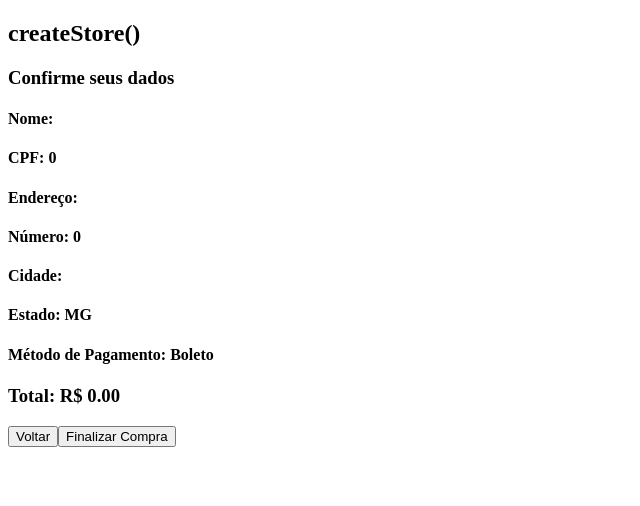
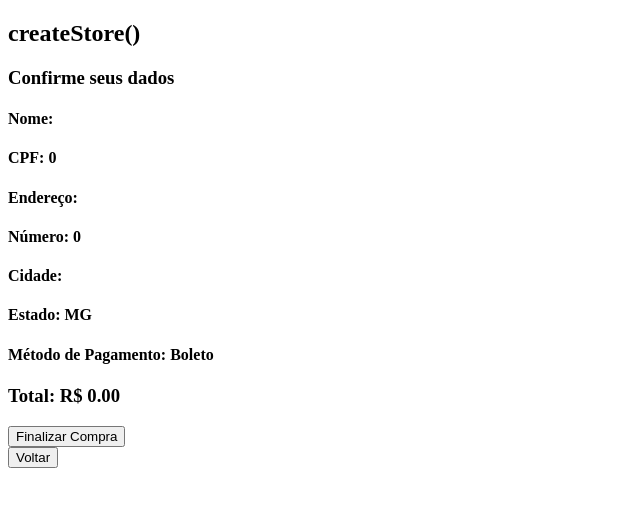
Before and after one commit to ninamarq/create-store, a React (Create React App) app: page /finish-shop/payment in a window 1280 px wide. Both pictures are taken after a click on the button "Confirmar Compra". Shown: the top 506 px of the page, without its empty margins (0-640 px from the left). Built offline with nearby package versions, Linux system fonts and the light colour scheme.

Commit message:
Adiciona SWAL alert para finalizaçao da compra

```diff
--- a/package.json
+++ b/package.json
@@ -11,6 +11,7 @@
     "react-dom": "^17.0.2",
     "react-router-dom": "^6.2.1",
     "react-scripts": "^2.1.3",
+    "sweetalert": "^2.1.2",
     "web-vitals": "^2.1.2"
   },
   "scripts": {
--- a/src/components/BuyerData.js
+++ b/src/components/BuyerData.js
@@ -2,7 +2,7 @@ import React, { useContext } from "react";
 import globalContext from '../context/globalContext';
 
 export default function BuyerData() {
-  const { buyerData, setData, cart } = useContext(globalContext);
+  const { buyerData, setData, cart, setConfirm } = useContext(globalContext);
   const brStates =  [
     'AC',
     'AL',
@@ -194,6 +194,9 @@ export default function BuyerData() {
           </section>
         )
       }
+      <button
+        onClick={ () => setConfirm(true) }
+      >Confirmar Compra</button>
       </>
   );
 }
--- a/src/components/ConfirmingData.js
+++ b/src/components/ConfirmingData.js
@@ -2,7 +2,7 @@ import React, { useContext } from "react";
 import globalContext from '../context/globalContext';
 
 export default function ConfirmingData() {
-  const { buyerData, cart } = useContext(globalContext);
+  const { buyerData, cart, setFinished } = useContext(globalContext);
   return(
     <section>
       <h3>Confirme seus dados</h3>
@@ -49,6 +49,9 @@ export default function ConfirmingData() {
           cart.reduce((previous, product) => previous + ( product.price * product.quantity), 0).toFixed(2)
         }
       </h3>
+      <button
+        onClick={ () => setFinished(true) }
+      >Finalizar Compra</button>
     </section>
   );
 }
--- a/src/context/globalProvider.js
+++ b/src/context/globalProvider.js
@@ -24,6 +24,9 @@ function Provider({ children }) {
     validate: '',
     securityCode: 0,
   });
+  const [confirmShop, setConfirm] = useState(false);
+  const [finishShop, setFinished] = useState(false);
+
 
   async function handleSearch({ target }) {
    setSearch(target.value);
@@ -83,6 +86,10 @@ function Provider({ children }) {
     deleteFromCart,
     setData,
     buyerData,
+    confirmShop,
+    setConfirm,
+    finishShop,
+    setFinished,
   };
 
   return (
--- a/src/pages/FinishingShop.js
+++ b/src/pages/FinishingShop.js
@@ -1,23 +1,33 @@
-import React, { useState } from "react";
+import React, { useContext } from "react";
 import { useNavigate } from "react-router-dom";
+import globalContext from '../context/globalContext';
 import BuyerData from '../components/BuyerData';
 import ConfirmingData from '../components/ConfirmingData';
+import swal from 'sweetalert';
 
 export default function FinishingShop() {
   const navigate = useNavigate();
-  const [isConfirming, setConfirm] = useState(false);
+  const { confirmShop, finishShop, setConfirm, setFinished, setCart } = useContext(globalContext);
+  const validateShopStatus = (confirmShop && finishShop);
+
+  function thanksForBuying() {
+    swal('Compra efetuada com sucesso!', 'Muito obrigada pela preferência.', 'success');
+    navigate('/');
+    setConfirm(false);
+    setFinished(false);
+  }
 
   return (
     <div>
       {
-        isConfirming ? <ConfirmingData /> : <BuyerData />
+        confirmShop ? <ConfirmingData /> : <BuyerData />
+      }
+      {
+        validateShopStatus && thanksForBuying()
       }
       <button
         onClick={() => navigate('/cart')}
       >Voltar</button>
-      <button
-        onClick={ () => setConfirm(true) }
-      >{ isConfirming ? "Finalizar Compra" : "Confirmar Compra" }</button>
     </div>
   )
 }
```
Also changed, not shown: 1 other file (tests, documents, lock files or other folders).
